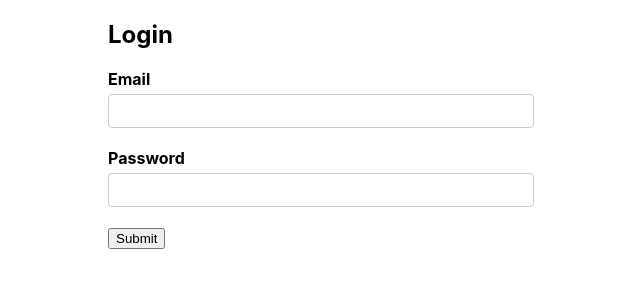
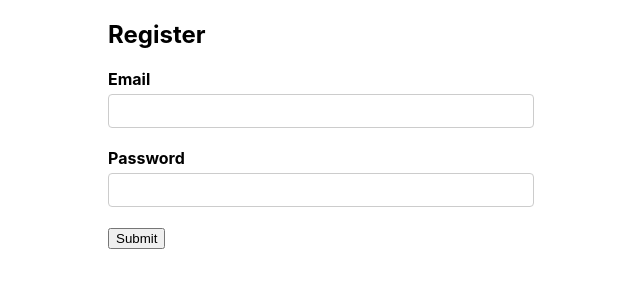
Before and after one commit to priyan1995/React-Login-form, a React (Create React App) app: page /register in a window 1280 px wide. Shown: the top 300 px of the page, without its empty margins (319-959 px from the left). Built offline with nearby package versions, Linux system fonts and the light colour scheme.

Commit message:
register form development

```diff
--- a/src/App.js
+++ b/src/App.js
@@ -1,13 +1,34 @@
+import { BrowserRouter as Router, Route, Switch } from 'react-router-dom';
 import './App.css';
 import { LoginForm } from './components/LoginForm';
+import { Register } from './components/Register';
 
 function App() {
   return (
-    <div className="App">
 
-      <LoginForm />
 
-    </div>
+    <Router>
+
+      <div className="App">
+
+        <Switch>
+          <Route exact path='/'>
+            <LoginForm />
+          </Route>
+
+          <Route path='/register'>
+            <Register />
+          </Route>
+
+        </Switch>
+
+
+      </div>
+    </Router>
+
+
+
+
   );
 }
 
--- /dev/null
+++ b/src/components/Register.js
@@ -0,0 +1,55 @@
+import { Form, Formik } from 'formik';
+import React from 'react';
+import * as Yup from 'yup';
+import FormControl from './FormikControl';
+
+export const Register = () => {
+
+    const initialValues = {
+        email: '',
+        password: ''
+    }
+
+    const validationSchema = Yup.object({
+        email: Yup.string().email('Invalid email format').required('Email is required'),
+        password: Yup.string().required('Password is Required')
+    })
+
+    const onSubmit = (values) => {
+        console.log('Form Data ', values);
+    }
+
+    return (
+        <>
+            <div>
+                <div className="d-block">
+                    <h2>Register</h2>
+                </div>
+
+                <Formik initialValues={initialValues} validationSchema={validationSchema} onSubmit={onSubmit}>
+                    {
+                        formik => (
+                            <Form>
+                                <FormControl
+                                control='input'
+                                type='email'
+                                label='Email'
+                                name='email'/>
+
+                                <FormControl
+                                control='input'
+                                type='password'
+                                label='Password'
+                                name='password'
+                                />
+
+                                <button type='submit'>Submit</button>
+                            </Form>
+                        )
+                    }
+                </Formik>
+            </div>
+
+        </>
+    )
+}
```
